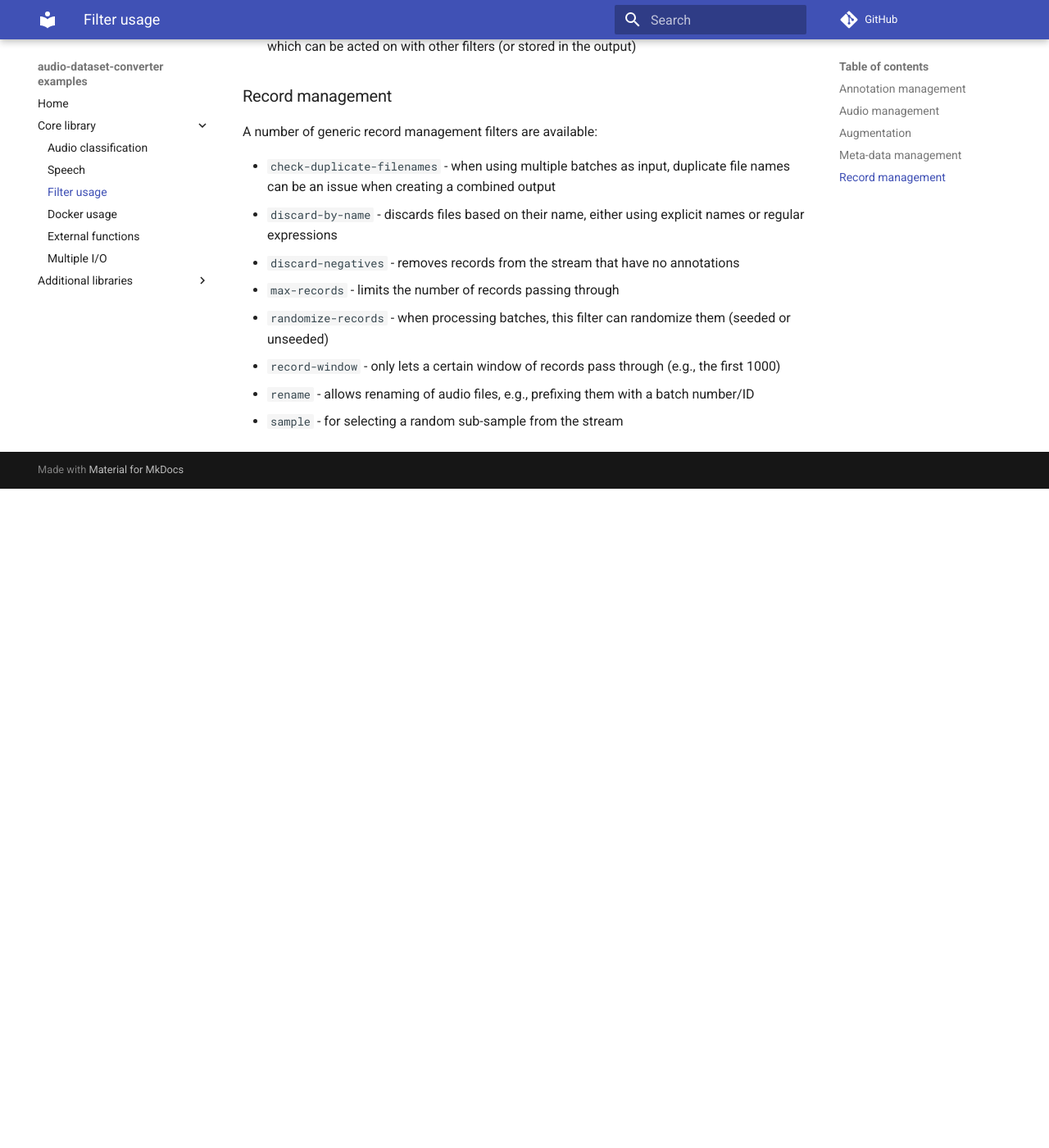
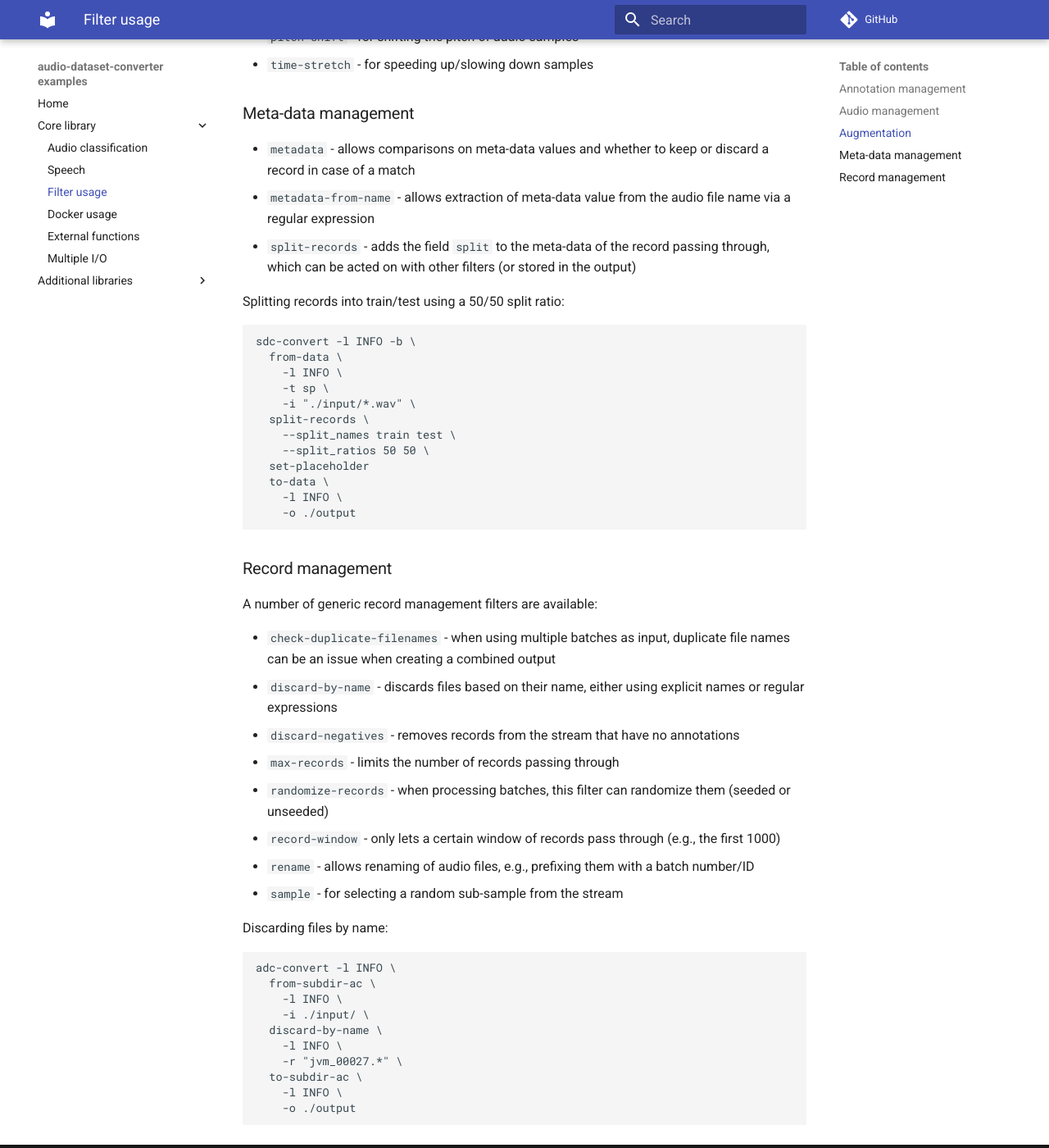
Before and after one commit to waikato-llm/audio-dataset-converter-examples, an MkDocs documentation site: the page built from docs/filters.md, in a window 1280 px wide and 1400 px high, scrolled down 820 px. Shown: the whole window at 82% size. Built offline with MkDocs 1.6.1 and Material for MkDocs 9.7.7, drawn with Linux system fonts in a browser that asks for light colours; comment, search, counter and statistics services are not loaded; before the commit the page ends 1416 px from its top, so only the background shows below that; some of the changed text lies outside the part shown.

Commit message:
added some snippets

````diff
--- a/docs/filters.md
+++ b/docs/filters.md
@@ -12,6 +12,20 @@
 * `convert-to-wav` - ensures that audio data is in WAV format
 * `trim-silence` - for removing chunks of silence
 
+Trimming the silence:
+
+```bash
+adc-convert -l INFO \
+  from-data \
+    -l INFO \
+    -t sp \
+    -i "./input/*.wav" \
+  trim-silence \
+    -l INFO \
+  to-data \
+    -l INFO \
+    -o ./output
+```
 
 ## Augmentation
 
@@ -26,6 +40,24 @@
 * `split-records` - adds the field `split` to the meta-data of the record passing through, which can be acted on with other filters (or stored in the output)
 
 
+Splitting records into train/test using a 50/50 split ratio:
+
+```bash
+sdc-convert -l INFO -b \
+  from-data \
+    -l INFO \
+    -t sp \
+    -i "./input/*.wav" \
+  split-records \
+    --split_names train test \
+    --split_ratios 50 50 \
+  set-placeholder
+  to-data \
+    -l INFO \
+    -o ./output
+```
+
+
 ## Record management
 
 A number of generic record management filters are available:
@@ -38,3 +70,18 @@
 * `record-window` - only lets a certain window of records pass through (e.g., the first 1000)
 * `rename` - allows renaming of audio files, e.g., prefixing them with a batch number/ID
 * `sample` - for selecting a random sub-sample from the stream
+
+Discarding files by name:
+
+```bash
+adc-convert -l INFO \
+  from-subdir-ac \
+    -l INFO \
+    -i ./input/ \
+  discard-by-name \
+    -l INFO \
+    -r "jvm_00027.*" \
+  to-subdir-ac \
+    -l INFO \
+    -o ./output
+```
````
